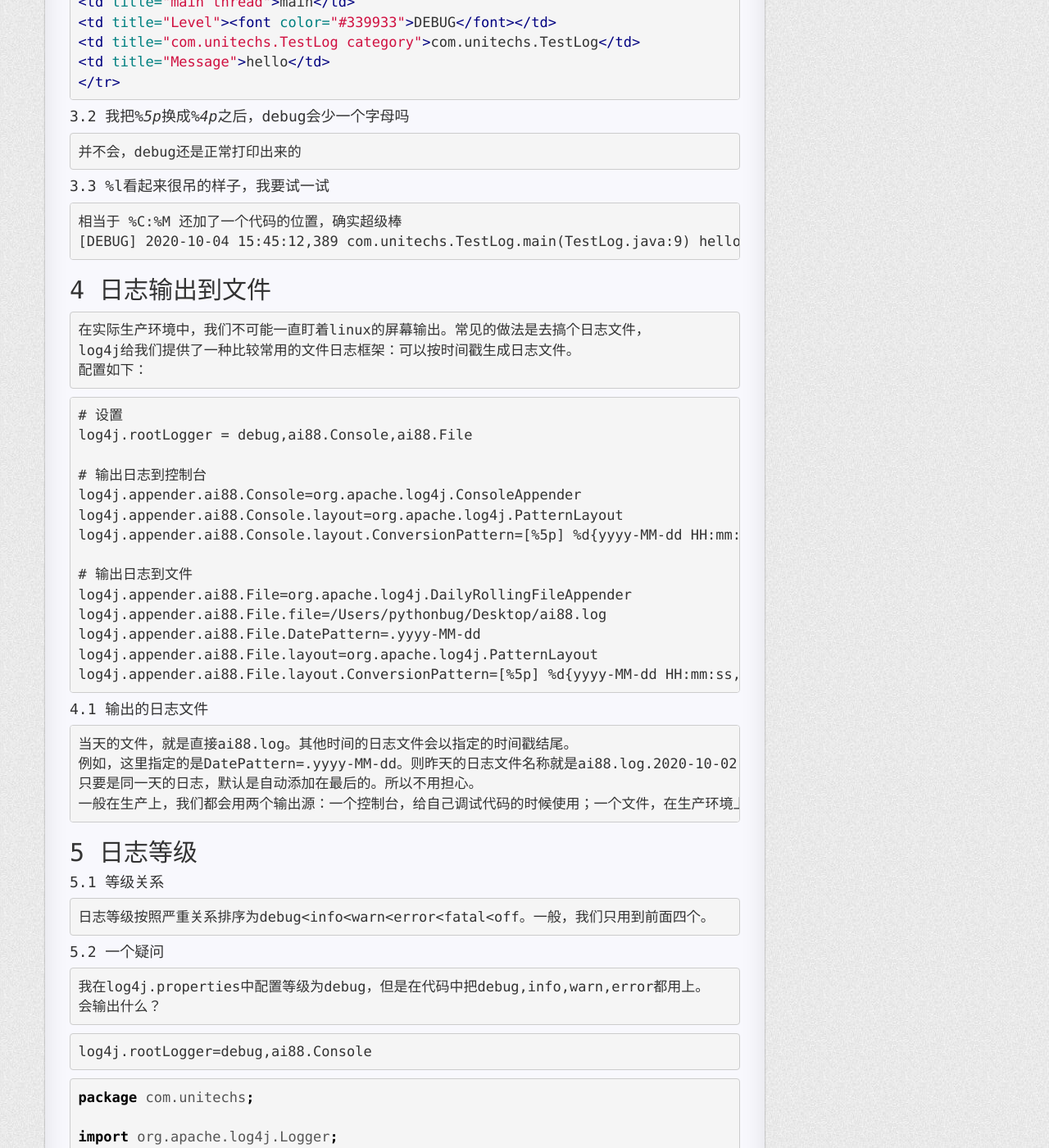
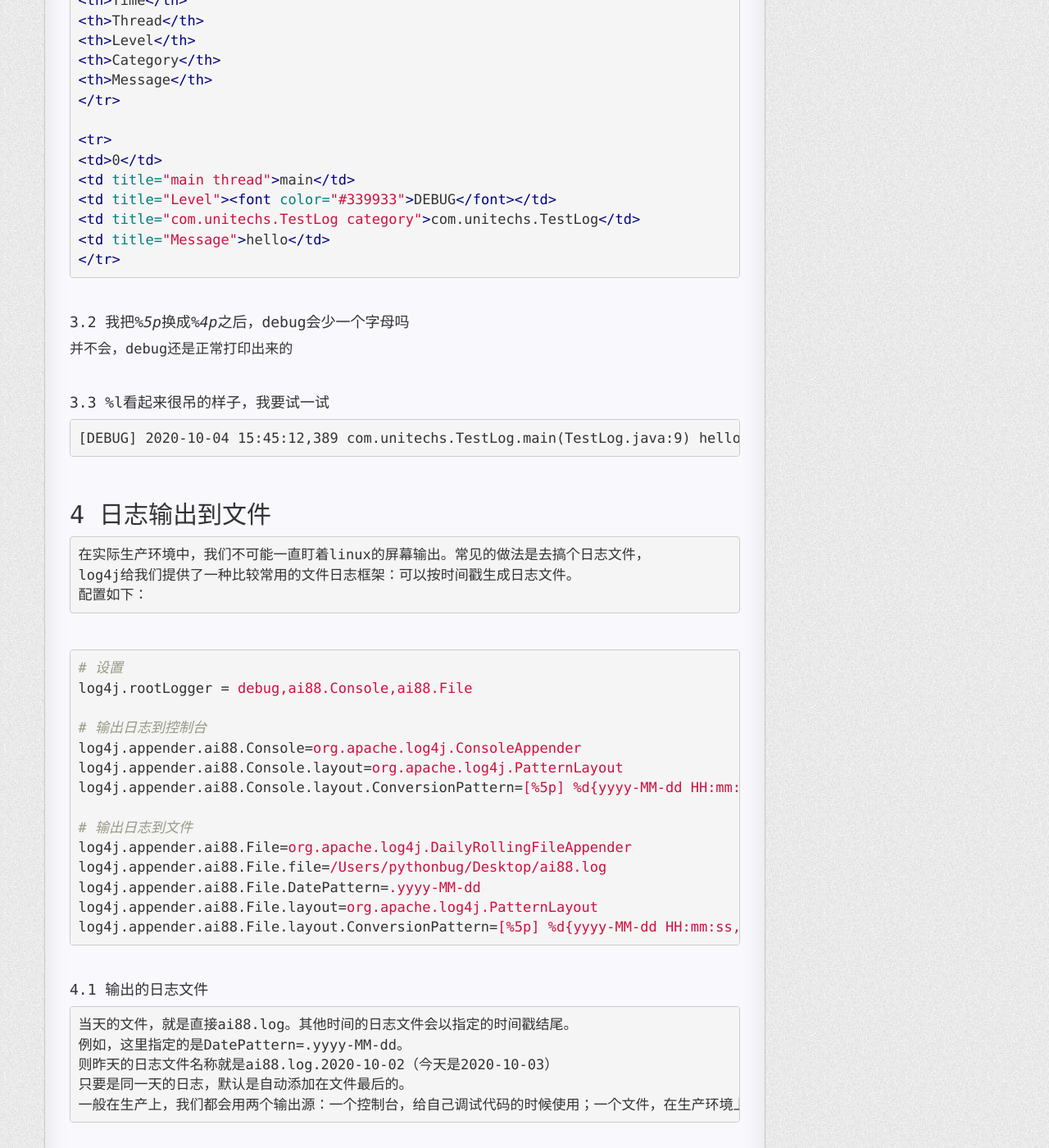
Before and after one commit to pythonbug/pythonbug.github.io, a Jekyll site: the page built from _posts/2020-10-03-log4j.md, in a window 1280 px wide and 1400 px high, scrolled down 3913 px. Shown: the whole window at 82% size. Built offline with Jekyll 4.4.1, drawn with Linux system fonts in a browser that asks for light colours; nearby versions of some CDN libraries; comment, search, counter and statistics services are not loaded; a style sheet for code colours, icons or effects is not loaded; some of the changed text lies outside the part shown.

Commit message:
文件日志

````diff
--- a/_posts/2020-10-03-log4j.md
+++ b/_posts/2020-10-03-log4j.md
@@ -12,6 +12,7 @@
 
 ## 1 一个简单的入门例子
 在控制台利用log4j打印出*hello*
+
 &nbsp;
 #### 1.1 配置maven
 ~~~xml
@@ -21,6 +22,7 @@
     <version>1.2.17</version>
 </dependency>
 ~~~
+
 &nbsp;
 #### 1.2 配置log4j.properties
 ~~~properties
@@ -29,6 +31,7 @@
 log4j.appender.ai88.Console.layout.ConversionPattern=[%5p] %d{yyyy-MM-dd HH:mm:ss,SSS} %l %m%n
 log4j.rootLogger=debug,ai88.Console
 ~~~
+
 &nbsp;
 #### 1.3 准备代码
 ~~~java
@@ -43,22 +46,24 @@
     }
 }
 ~~~
+
 &nbsp;
 执行之后控制台输出如下：
 ```
 [DEBUG] 2020-10-03 21:28:30,744 com.unitechs.TestLog.main(TestLog.java:9) hello
 ```
+
 &nbsp;
 ## 2 通过例子初步理解log4j.properties
+
 &nbsp;
 #### 2.1 appender
 日志的输出形式，常见的有输出到控制台，输出到文件等等。
+
 &nbsp;
-
 #### 2.2 ai88.Console
-我们给appender起的一个名字，一般是`公司名称.日志输出形式`。
-所以这里的ai88.Console就表示，公司是ai88，输出形式是Console，代表控制台的意思。
-当然，你也可以叫其他的。
+    我们给appender起的一个名字，一般是`公司名称.日志输出形式`。
+    当然，你也可以叫其他的。
 
 &nbsp;
 #### 2.3 org.apache.log4j.ConsoleAppender
@@ -66,10 +71,9 @@
 
 &nbsp;
 #### 2.4 第一行小结
-所以，第一行`log4j.appender.ai88.Console=org.apache.log4j.ConsoleAppender`
-我们主要干了两件事：
-1. 给appender起了个名字；
-2. 我们让日志从控制台输出。
+    这一行，我们主要干了两件事：
+    1. 给appender起了个名字；
+    2. 我们让日志从控制台输出。
 
 &nbsp;
 #### 2.5 layout
@@ -81,12 +85,12 @@
 
 &nbsp;
 #### 2.7 第二行小结
-我们设置了日志输出样式为自定义样式。
-另外，log4j提供了很多样式供我们选择，例如：
-- org.apache.log4j.HTMLLayout（以HTML表格形式布局）
-- org.apache.log4j.TTCCLayout（包含日志产生的时间、线程、类别等等信息）
-- org.apache.log4j.SimpleLayout（包含日志信息的级别和信息字符串）
-- org.apache.log4j.PatternLayout （用户自定义）
+    我们设置了日志输出样式为自定义样式。
+    另外，log4j提供了很多样式供我们选择，例如：
+    - org.apache.log4j.HTMLLayout（以HTML表格形式布局）
+    - org.apache.log4j.TTCCLayout（包含日志产生的时间、线程、类别等等信息）
+    - org.apache.log4j.SimpleLayout（包含日志信息的级别和信息字符串）
+    - org.apache.log4j.PatternLayout （用户自定义）
 
 &nbsp;
 #### 2.8 ConversionPattern
@@ -95,35 +99,36 @@
 
 &nbsp;
 #### 2.9 参数
-log4j的样式，我们通过这些有具体含义的参数去控制。
-- `%p` 输出优先级，即DEBUG，INFO，WARN，ERROR，FATAL
-- `%d`
-  输出日志时间点的日期或时间，默认格式为ISO8601，也可以在其后指定格式，比如：%d{yyy
-  MMM dd HH:mm:ss,SSS}
-- `%n` 输出一个回车换行符，Windows平台为“rn”，Unix平台为“n”
-- `%c` 输出所属的类目，通常就是所在类的全名
-- `%M` 输出方法的名称
-- `%m` 输出具体的消息，注意这里是小写的
-- `%r` 输出自应用启动到输出该log信息耗费的毫秒数
-- `%t` 输出产生该日志事件的线程名
-- `%l`
-  输出日志事件的发生位置，包括类目名、发生的线程，以及在代码中的行数。举例：Testlog4.main
+    log4j的样式，我们通过这些有具体含义的参数去控制。
+    - `%p` 输出优先级，即DEBUG，INFO，WARN，ERROR，FATAL
+    - `%d`
+      输出日志时间点的日期或时间，默认格式为ISO8601，也可以在其后指定格式，比如：%d{yyy
+      MMM dd HH:mm:ss,SSS}
+    - `%n` 输出一个回车换行符，Windows平台为“rn”，Unix平台为“n”
+    - `%c` 输出所属的类目，通常就是所在类的全名
+    - `%M` 输出方法的名称
+    - `%m` 输出具体的消息，注意这里是小写的
+    - `%r` 输出自应用启动到输出该log信息耗费的毫秒数
+    - `%t` 输出产生该日志事件的线程名
+    - `%l`
+      输出日志事件的发生位置，包括类目名、发生的线程，以及在代码中的行数。举例：Testlog4.main
 
 &nbsp;
 #### 2.10 第三行小结
-很显然，我们通过关键字ConversionPattern设置了日志输出应该有的样式。
-这里的`%5p`，为啥有个数字5呢？因为我们的等级最多有5个字母，但是info只有4个字母，
-我们用5的意思就是，虽然info只有4个字母，但是我们也让它占5个格子。
-多出来的格子用空格占着，这样看起来很整齐。
+    很显然，我们通过关键字ConversionPattern设置了日志输出应该有的样式。
+    这里的`%5p`，为啥有个数字5呢？
+    因为我们的等级最多有5个字母，但是info只有4个字母。
+    我们用5的意思就是，虽然info只有4个字母，但是我们也让它占5个格子。
+    多出来的格子用空格占着，这样看起来很整齐。
 
 &nbsp;
 ## 3 玩一玩
 
 &nbsp;
 #### 3.1 使用一下其他格式
-我们就试一下 `org.apache.log4j.HTMLLayout` ，既然我们选择了log4j提供的样式。
-那么我们第三行就可以去掉了，因为已经不需要我们再去提供自定义样式了。
-现在log4j.properties如下
+    我们就试一下 `org.apache.log4j.HTMLLayout` ，既然我们选择了log4j提供的样式。
+    那么我们第三行就可以去掉了，因为已经不需要我们再去提供自定义样式了。
+    现在log4j.properties如下
 
 &nbsp;
 ```
@@ -135,8 +140,7 @@
 log4j.appender.ai88.Console.layout=org.apache.log4j.HTMLLayout
 ```
 
-    执行代码，控制台输出结果如下：
-
+执行代码，控制台输出结果如下：
 ```html
 <!DOCTYPE HTML PUBLIC "-//W3C//DTD HTML 4.01 Transitional//EN" "http://www.w3.org/TR/html4/loose.dtd">
 <html>
@@ -171,21 +175,24 @@
 </tr>
 ```
 
+&nbsp;
 #### 3.2 我把*%5p*换成*%4p*之后，debug会少一个字母吗
-    并不会，debug还是正常打印出来的
+并不会，debug还是正常打印出来的
 
+&nbsp;
 #### 3.3 %l看起来很吊的样子，我要试一试
 ```
-相当于 %C:%M 还加了一个代码的位置，确实超级棒
 [DEBUG] 2020-10-04 15:45:12,389 com.unitechs.TestLog.main(TestLog.java:9) hello
 ```
 
+&nbsp;
 ## 4 日志输出到文件
     在实际生产环境中，我们不可能一直盯着linux的屏幕输出。常见的做法是去搞个日志文件，
     log4j给我们提供了一种比较常用的文件日志框架：可以按时间戳生成日志文件。
     配置如下：
 
-```
+&nbsp;
+```properties
 # 设置
 log4j.rootLogger = debug,ai88.Console,ai88.File
 
@@ -202,25 +209,32 @@
 log4j.appender.ai88.File.layout.ConversionPattern=[%5p] %d{yyyy-MM-dd HH:mm:ss,SSS} %l %m%n
 ```
 
+&nbsp;
 #### 4.1 输出的日志文件
     当天的文件，就是直接ai88.log。其他时间的日志文件会以指定的时间戳结尾。
-    例如，这里指定的是DatePattern=.yyyy-MM-dd。则昨天的日志文件名称就是ai88.log.2020-10-02（今天是2020-10-03）
-    只要是同一天的日志，默认是自动添加在最后的。所以不用担心。
+    例如，这里指定的是DatePattern=.yyyy-MM-dd。
+    则昨天的日志文件名称就是ai88.log.2020-10-02（今天是2020-10-03）
+    只要是同一天的日志，默认是自动添加在文件最后的。
     一般在生产上，我们都会用两个输出源：一个控制台，给自己调试代码的时候使用；一个文件，在生产环境上查看。
 
+&nbsp;
 ## 5 日志等级
 
+&nbsp;
 #### 5.1 等级关系
-    日志等级按照严重关系排序为debug<info<warn<error<fatal<off。一般，我们只用到前面四个。
+日志等级按照严重关系排序为debug<info<warn<error<fatal<off。一般，我们只用到前面四个。
 
+&nbsp;
 #### 5.2 一个疑问
     我在log4j.properties中配置等级为debug，但是在代码中把debug,info,warn,error都用上。
     会输出什么？
 
+输出结果：
 ```
 log4j.rootLogger=debug,ai88.Console
 ```
 
+&nbsp;
 ```java
 package com.unitechs;
 
@@ -238,8 +252,10 @@
 }
 ```
 
+&nbsp;
 #### 5.3 做实验
 
+&nbsp;
 ###### 实验1：log4j.rootLogger=debug
 ```
 # 实验1结果如下
@@ -249,6 +265,7 @@
 [ERROR] 2020-10-04 17:11:53,750 com.unitechs.TestLog.main(TestLog.java:12) error
 ```
 
+&nbsp;
 ###### 实验2：log4j.rootLogger=info*实验2结果如下*
 ```
 # 实验2结果如下
@@ -257,6 +274,7 @@
 [ERROR] 2020-10-04 17:11:53,750 com.unitechs.TestLog.main(TestLog.java:12) error
 ```
 
+&nbsp;
 ###### 实验3：log4j.rootLogger=warn
 ```
 # 实验3结果如下
@@ -264,18 +282,22 @@
 [ERROR] 2020-10-04 17:16:10,243 com.unitechs.TestLog.main(TestLog.java:12) error
 ```
 
+&nbsp;
 ###### 实验4：log4j.rootLogger=error
 ```
 # 实验4结果如下
 [ERROR] 2020-10-04 17:17:00,757 com.unitechs.TestLog.main(TestLog.java:12) error
 ```
 
+&nbsp;
 #### 5.4 小口诀
     打印自身，带着大佬
     解释：rootLogger指定的级别肯定会打印出来，比指定级别更加严重的级别，也可以打印出来的。
 
+&nbsp;
 ## 6 一些实用小场景
-    假设有如下一段代码：
+假设有如下一段代码：
+
 ```java
 package com.unitechs;
 
@@ -298,40 +320,47 @@
     }
 }
 ```
-    老板说，这段代码还是比较稳定的，但是每天打印的debug日志太多了，而且都没啥用处。现在需要
-    改成只在报错的情况下才打印日志。
 
+    老板说，这段代码还是比较稳定的。
+    但是每天打印的debug日志太多了，而且都没啥用处。
+    现在需要改成只在报错的情况下才打印日志。
+
+&nbsp;
 #### 6.1 可配置文件的好处
-    我们可以不用改代码就实现上面的要求，直接把配置文件log4j.properties的log4j.rootLogger改成error级别即可。
-    根据上面的口诀，只有error和比error还要严重的才能打印出来。
+    我们可以不用改代码就实现上面的要求，
+    直接把配置文件log4j.properties的log4j.rootLogger改成error级别即可。
+    根据上面的口诀，只有error和比error还要严重的级别才能打印出来。
     下面我们来试试：
 
 ```
 # 未修改log4j.rootLogger
-## 传入参数5
+## 传入参数 数字5，不会报错，打印出debug信息
 [DEBUG] 2020-10-04 18:28:24,830 com.unitechs.TestLog.getValue(TestLog.java:14) 程序开始执行
 ```
 
+&nbsp;
 ```
 # 未修改log4j.rootLogger
-## 传入参数0 引发报错
+## 传入参数 数字0 引发报错，debug和error一起打印出来
 [DEBUG] 2020-10-04 18:30:22,429 com.unitechs.TestLog.getValue(TestLog.java:14) 程序开始执行
 [ERROR] 2020-10-04 18:30:22,431 com.unitechs.TestLog.getValue(TestLog.java:17) 程序报错了
 ```
 
+&nbsp;
 ```
 # 修改log4j.rootLogger
-## 传入参数5
+## 传入参数 数字5，debug信息没有出来
 。。。什么也没有
 ```
 
+&nbsp;
 ```
 # 修改log4j.rootLogger
-## 传入参数0
+## 传入参数 数字0，引发报错，error信息出来
 [ERROR] 2020-10-04 18:31:55,001 com.unitechs.TestLog.getValue(TestLog.java:17) 程序报错了
 ```
-    很明显，实现了我们的需求。
 
+&nbsp;
 ## 7 logger
     到现在为止，我们一直避而不谈的就是这个rootLogger了。
     我们目前只需要知道rootLogger做了两件事：
@@ -339,15 +368,15 @@
     2. 指定了日志输出形式
     其实我们也可以自己去配置logger，当我们没有配置自己的logger的时候，才需要rootLogger。
 
-
-```
+```properties
 # 设置
 log4j.rootLogger = off,ai88.Console,ai88.File
 log4j.logger.com.ai88 = error,ai88.Console
 ```
-    观察这个配置文件的第二行，log4j.logger.com.ai88。
-    假设我们在com.ai88这个包下面使用了logger，那么这个包下面的logger优先使用log4j.logger.com.ai88中的配置。
 
+观察这个配置文件的第二行，log4j.logger.com.ai88。
+
+&nbsp;
 #### 7.1 小实验
 ```
 # 设置
@@ -367,6 +396,7 @@
 log4j.appender.ai88.File.layout.ConversionPattern=[%5p] %d{yyyy-MM-dd HH:mm:ss,SSS} %l %m%n
 ```
 
+&nbsp;
 ```java
 package com.ai88;
 
@@ -384,6 +414,7 @@
 }
 ```
 
+&nbsp;
 ```
 # 程序输出
 [ INFO] 2020-10-05 16:38:12,775 com.unitechs.TestLog.main(TestLog.java:10) info
@@ -393,13 +424,17 @@
 [ERROR] 2020-10-05 16:38:12,777 com.unitechs.TestLog.main(TestLog.java:12) error
 [ERROR] 2020-10-05 16:38:12,777 com.unitechs.TestLog.main(TestLog.java:12) error
 ```
-    输出级别按照使用类的最精确的那个logger，所以是info，由于rootLogger的级别控制虽然失效了，但是输出控制台仍然有效。
+    输出级别按照使用类的最精确的那个logger，所以是log4j.logger.com.ai88起了作用。
+    也就是info级别，由于rootLogger的级别控制虽然失效了，但是输出控制台仍然有效。
     所以一共是6条。
 
+&nbsp;
 #### 7.2 小总结
-    当有多个logger的时候，配置文件中描述使用logger类最精确位置的那个配置项起作用。但是输出内容的时候，有多少logger就会有多少遍输出。
+    当有多个logger的时候，配置文件中描述使用logger类最精确位置的那个配置项起作用。
+    但是输出内容的时候，有多少logger就会有多少遍输出。
     假设：
     com.ai88.util.Test1中使用了logger。
     log4j.properties中配置了 (1) log4j.rootLogger,(2) log4j.logger.com.ai88,(3) log4j.logger.com.ai88.util。
     那么只有log4j.logger.com.ai88.util生效。
     输出的时候，由于有三个logger。因此，会当作有三个输出源，按照log4j.logger.com.ai88.util指定的级别一起输出。
+    一句口诀：级别取精确，输出看各自。
````
